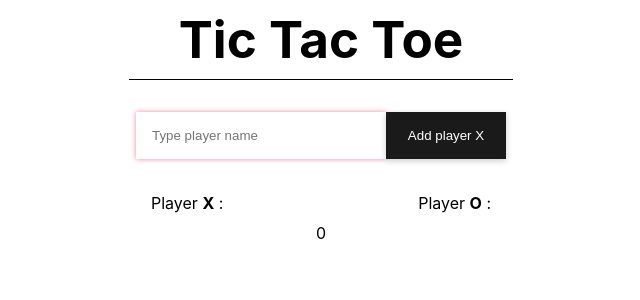
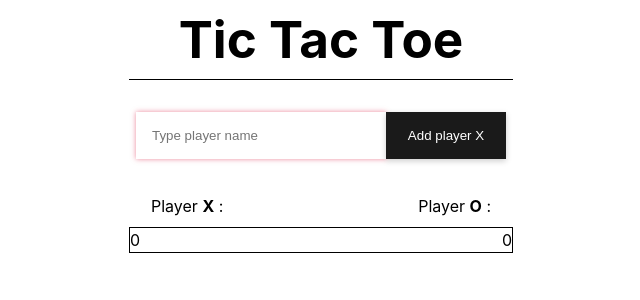
Before and after one commit to Niccar95/vue-tic-tac-toe-Niccar95, a Vue app: page / in a window 1280 px wide. Shown: the top 300 px of the page, without its empty margins (319-959 px from the left). Built offline with nearby package versions, Linux system fonts and the light colour scheme.

Commit message:
score is now a property that each player has

```diff
--- a/src/components/Tictactoe.vue
+++ b/src/components/Tictactoe.vue
@@ -23,10 +23,10 @@ const initialGridList = () => {
 initialGridList();
 
 const playerXState = ref<Player>(
-  new Player("", true, false, Math.floor(Math.random() * 2) + 1)
+  new Player("", true, false, Math.floor(Math.random() * 2) + 1, 0)
 );
 const playerOState = ref<Player>(
-  new Player("", false, true, Math.floor(Math.random() * 2) + 1)
+  new Player("", false, true, Math.floor(Math.random() * 2) + 1, 0)
 );
 
 const playerCount = ref<number>(0);
@@ -50,17 +50,17 @@ const addPlayers = (playerName: string) => {
 let winner = ref<boolean>(false);
 let winningPlayer = ref<string>("");
 
-let Xscore = ref<number>(0);
-let Yscore = ref<number>(0);
+//let Xscore = ref<number>(0);
+//let Yscore = ref<number>(0);
 
 const checkForWinner = (winnerSymbol: string) => {
   if (!winner.value) {
     if (playerXState.value.x && winnerSymbol === "X") {
       winningPlayer.value = playerXState.value.name + " won!";
-      Xscore.value++;
+      playerXState.value.score++;
     } else {
       winningPlayer.value = playerOState.value.name + " won!";
-      Yscore.value++;
+      playerOState.value.score++;
     }
     winner.value = true;
   }
@@ -130,9 +130,6 @@ const restartGame = () => {
       <p class="playerX">Player <b>X</b> : {{ playerXState.name }}</p>
       <p class="playerO">Player <b>O</b> : {{ playerOState.name }}</p>
     </section>
-    <section>
-      {{ Yscore }}
-    </section>
 
     <section v-if="playerCount === 2">
       <h2 v-if="winner">
@@ -149,6 +146,11 @@ const restartGame = () => {
       <h2 v-else-if="playerOState.start === 1">
         {{ playerOState.name + " " + "starts!" }}
       </h2>
+    </section>
+
+    <section class="scoreSection">
+      <p>{{ playerXState.score }}</p>
+      <p>{{ playerOState.score }}</p>
     </section>
   </section>
 
@@ -193,6 +195,8 @@ header {
 #nameContainer {
   display: flex;
   flex-direction: column;
+  align-items: center;
+  gap: 0.2em;
   margin-top: 80px;
   width: 50%;
 
@@ -211,6 +215,13 @@ header {
       right: 150px;
     }
   }
+
+  .scoreSection {
+    width: 60%;
+    border: solid black 1px;
+    display: flex;
+    justify-content: space-between;
+  }
 }
 
 .boardContainer {
--- a/src/models/Player.ts
+++ b/src/models/Player.ts
@@ -3,11 +3,13 @@ export class Player {
     public name: string,
     public x: boolean,
     public o: boolean,
-    public start: number
+    public start: number,
+    public score: number
   ) {
     this.name = name;
     this.x = x;
     this.o = o;
     this.start = start;
+    this.score = 0;
   }
 }
```
